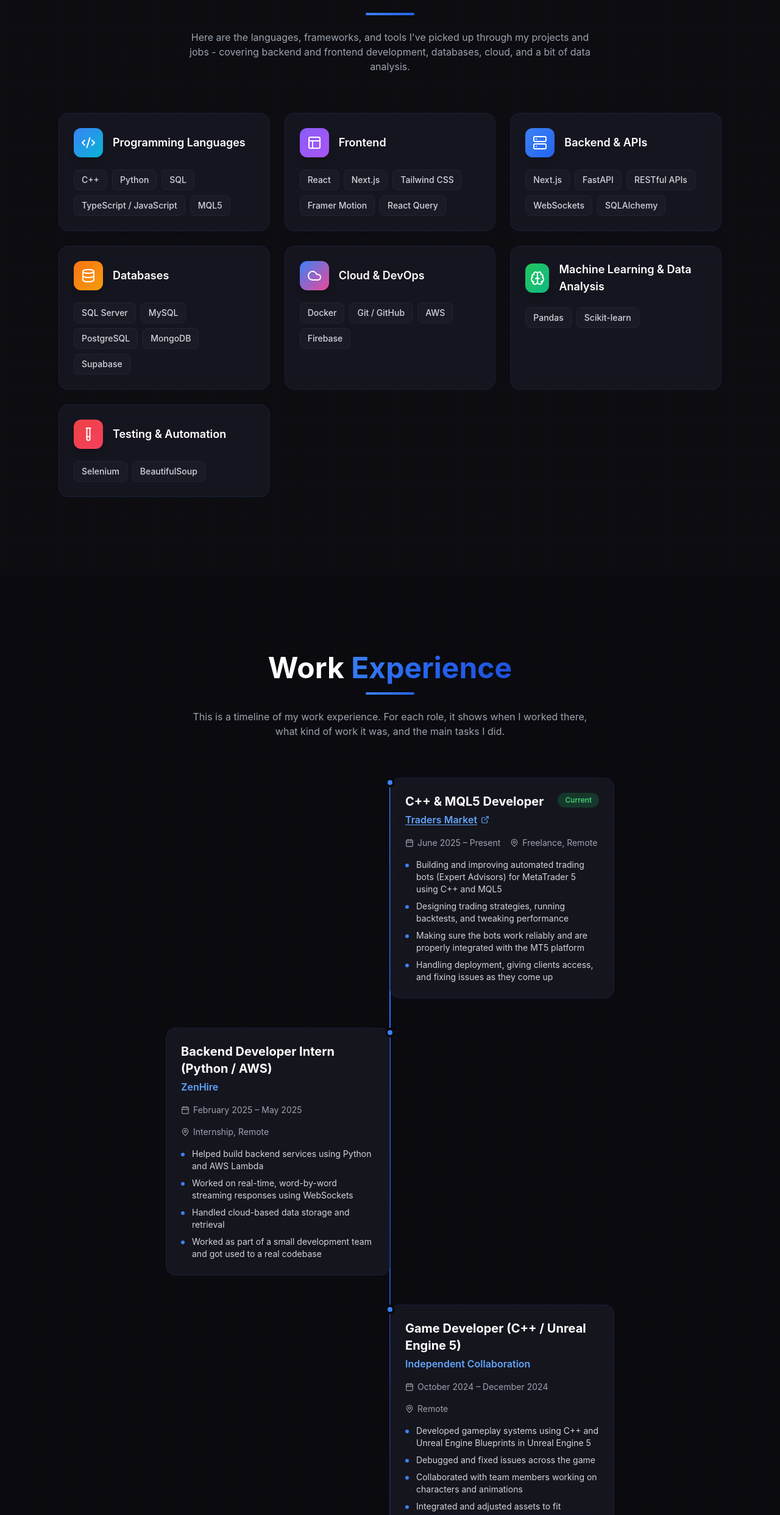
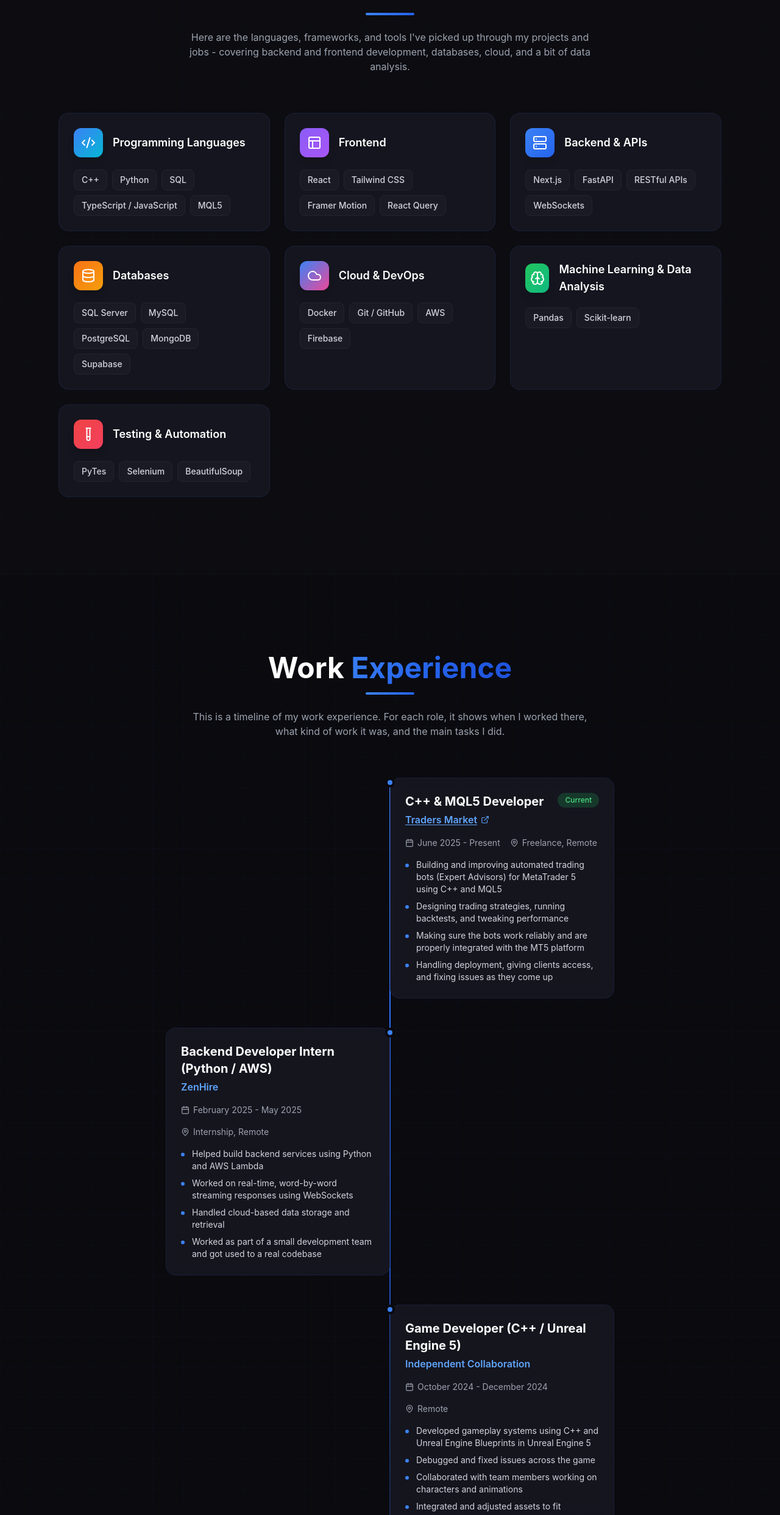
Before and after one commit to markop037/marko-peric-portfolio, a Next.js app: page / in a window 1280 px wide. Shown: the part 2059-4543 px from the top of the page at 61% size. Built offline with nearby package versions, Linux system fonts and the light colour scheme.

Commit message:
correct grammar mistakes in text

```diff
--- a/src/components/Experience.tsx
+++ b/src/components/Experience.tsx
@@ -10,7 +10,7 @@ const experiences = [
     title: "C++ & MQL5 Developer",
     company: "Traders Market",
     type: "Freelance, Remote",
-    period: "June 2025 – Present",
+    period: "June 2025 - Present",
     website: "https://www.tradersmarket.io/",
     responsibilities: [
       "Building and improving automated trading bots (Expert Advisors) for MetaTrader 5 using C++ and MQL5",
@@ -24,7 +24,7 @@ const experiences = [
     title: "Backend Developer Intern (Python / AWS)",
     company: "ZenHire",
     type: "Internship, Remote",
-    period: "February 2025 – May 2025",
+    period: "February 2025 - May 2025",
     website: null,
     responsibilities: [
       "Helped build backend services using Python and AWS Lambda",
@@ -38,7 +38,7 @@ const experiences = [
     title: "Game Developer (C++ / Unreal Engine 5)",
     company: "Independent Collaboration",
     type: "Remote",
-    period: "October 2024 – December 2024",
+    period: "October 2024 - December 2024",
     website: null,
     responsibilities: [
       "Developed gameplay systems using C++ and Unreal Engine Blueprints in Unreal Engine 5",
--- a/src/components/Skills.tsx
+++ b/src/components/Skills.tsx
@@ -23,13 +23,13 @@ const skillCategories = [
   {
     title: "Frontend",
     icon: Layout,
-    skills: ["React", "Next.js", "Tailwind CSS", "Framer Motion", "React Query"],
+    skills: ["React", "Tailwind CSS", "Framer Motion", "React Query"],
     color: "from-violet-500 to-purple-500",
   },
   {
     title: "Backend & APIs",
     icon: Server,
-    skills: ["Next.js", "FastAPI", "RESTful APIs", "WebSockets", "SQLAlchemy"],
+    skills: ["Next.js", "FastAPI", "RESTful APIs", "WebSockets"],
     color: "from-blue-500 to-blue-600",
   },
   {
@@ -53,7 +53,7 @@ const skillCategories = [
   {
     title: "Testing & Automation",
     icon: TestTube,
-    skills: ["Selenium", "BeautifulSoup"],
+    skills: ["PyTes", "Selenium", "BeautifulSoup"],
     color: "from-red-500 to-rose-500",
   },
 ];
```
